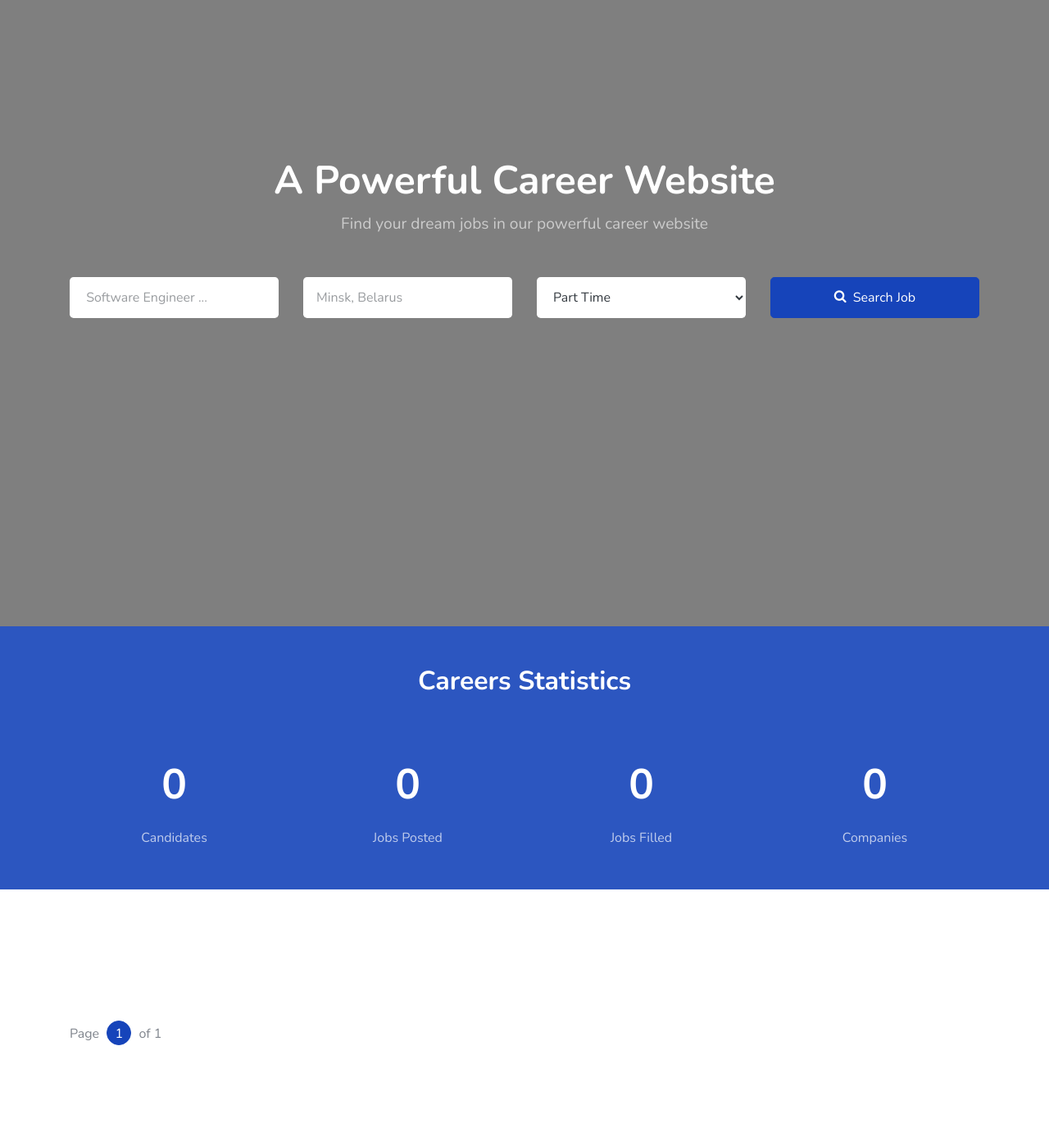
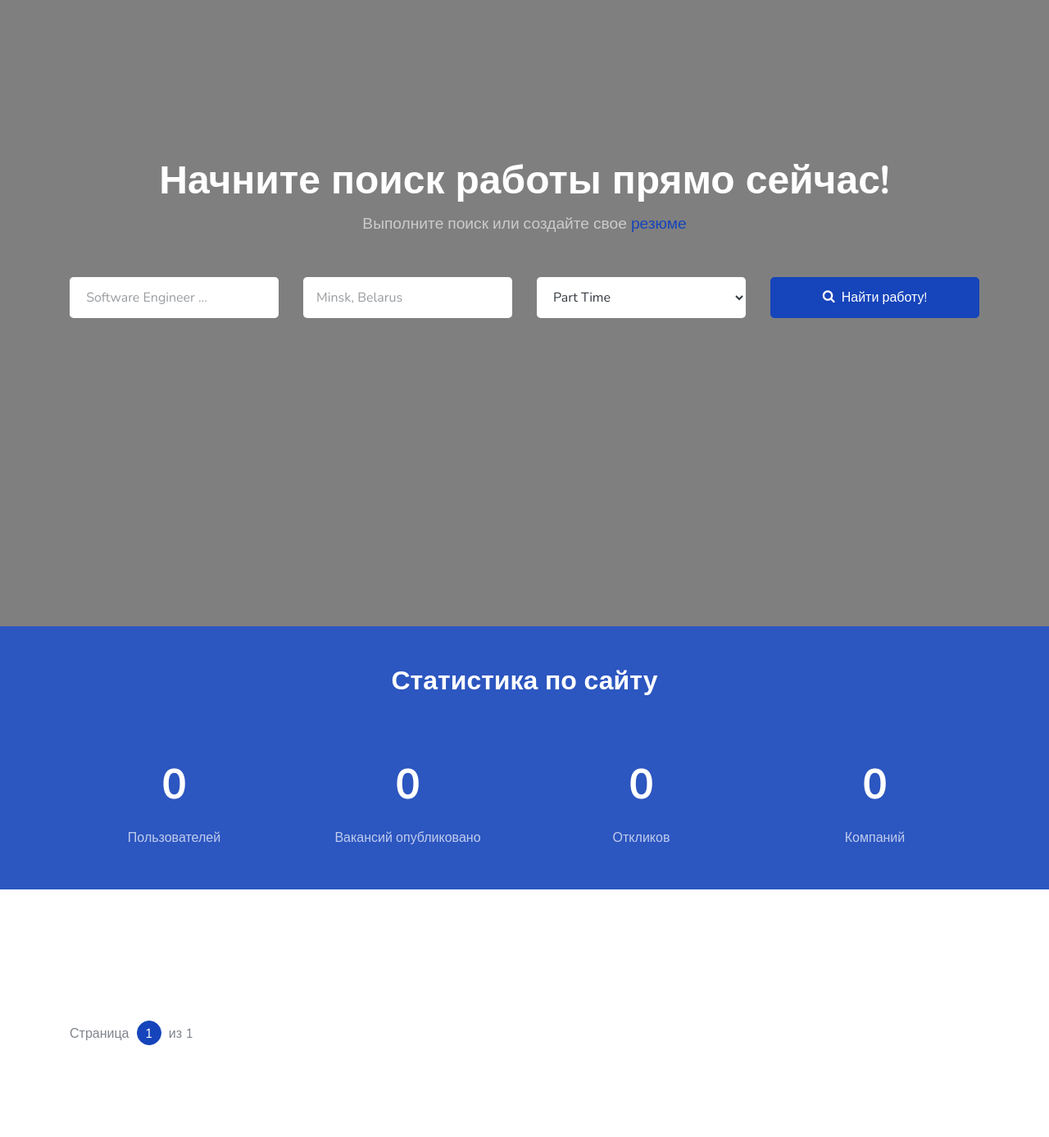
Before and after one commit to letuwwa/job_portal, a Django app: page / in a window 1280 px wide. Shown: the part 136-1523 px from the top of the page at 82% size. Run offline with Django 3.2, Linux system fonts and the light colour scheme; data comes from the database, SQL or seed files in the repository; both versions use the stored data as it was after the commit; data that the repository does not hold is empty; some libraries are stand-ins or nearby versions; some web fonts are replaced.

Commit message:
commit #5 refactoring

```diff
--- a/jobs/urls.py
+++ b/jobs/urls.py
@@ -6,7 +6,7 @@ app_name = 'jobs'
 
 urlpatterns = [
     path('contact/', contact, name='contact'),
-    path('about/', about_us, name='about'),
+    path('cvs/', all_cv, name='cvs'),
     path('job-post/', job_post, name='job-post'),
     path('job-listing/', job_listing, name='job-listing'),
     path('job-single/<int:id>/', job_single, name='job-single'),
--- a/jobs/views.py
+++ b/jobs/views.py
@@ -30,8 +30,8 @@ def home(request):
     return render(request, "home.html", context)
 
 
-def about_us(request):
-    return render(request, "jobs/about_us.html", {})
+def all_cv(request):
+    return render(request, "jobs/all_csv.html", {})
 
 
 def contact(request):
--- a/templates/accounts/employee_signup.html
+++ b/templates/accounts/employee_signup.html
@@ -1,6 +1,8 @@
 {% extends 'base.html' %}
 {% load crispy_forms_filters %}
 {% load static %}
+
+
 {% block content %}
     <section class="home-section section-hero inner-page overlay bg-image" id="home-section">
         <div class="container">
--- a/templates/home.html
+++ b/templates/home.html
@@ -8,8 +8,8 @@
         <div class="row align-items-center justify-content-center">
           <div class="col-md-12">
             <div class="mb-5 text-center">
-              <h1 class="text-white font-weight-bold">A Powerful Career Website </h1>
-              <p>Find your dream jobs in our powerful career website </p>
+              <h1 class="text-white font-weight-bold">Начните поиск работы прямо сейчас!</h1>
+              <p>Выполните поиск или создайте свое <a href="{% url 'jobs:cvs' %}">резюме</a></p>
             </div>
             <form id="job-main-form" method="get" action="{% url 'jobs:search' %}" class="search-jobs-form">
               <div class="row mb-5">
@@ -30,22 +30,20 @@
 
 
                 <div class="col-12 col-sm-6 col-md-6 col-lg-3 mb-4 mb-lg-0">
-                  <button type="submit" class="btn btn-primary btn-lg btn-block text-white btn-search"><span class="icon-search icon mr-2"></span>Search Job</button>
+                  <button type="submit" class="btn btn-primary btn-lg btn-block text-white btn-search"><span class="icon-search icon mr-2"></span>Найти работу!</button>
                 </div>
               </div>
             </form>
           </div>
         </div>
       </div>
-
-
     </section>
 
     <section class="py-5 bg-image overlay-primary fixed overlay">
       <div class="container">
         <div class="row mb-5 justify-content-center">
           <div class="col-md-7 text-center">
-            <h2 class="section-title mb-2 text-white">Careers Statistics</h2>
+            <h2 class="section-title mb-2 text-white">Статистика по сайту</h2>
             <p class="lead text-white"></p>
           </div>
         </div>
@@ -55,30 +53,29 @@
             <div class="d-flex align-items-center justify-content-center mb-2">
               <strong class="number" data-number="{{ candidates }}">0</strong>
             </div>
-            <span class="caption">Candidates</span>
+            <span class="caption">Пользователей</span>
           </div>
 
           <div class="col-6 col-md-6 col-lg-3 mb-5 mb-lg-0">
             <div class="d-flex align-items-center justify-content-center mb-2">
               <strong class="number" data-number="{{ job_qs }}"> 0 </strong>
             </div>
-            <span class="caption"> Jobs Posted</span>
+            <span class="caption">Вакансий опубликовано</span>
           </div>
 
           <div class="col-6 col-md-6 col-lg-3 mb-5 mb-lg-0">
             <div class="d-flex align-items-center justify-content-center mb-2">
               <strong class="number" data-number="">0</strong>
             </div>
-            <span class="caption">Jobs Filled</span>
+            <span class="caption">Откликов</span>
           </div>
 
           <div class="col-6 col-md-6 col-lg-3 mb-5 mb-lg-0">
             <div class="d-flex align-items-center justify-content-center mb-2">
               <strong class="number" data-number="{{ company_name }}">0</strong>
             </div>
-            <span class="caption">Companies</span>
+            <span class="caption">Компаний</span>
           </div>
-
 
         </div>
       </div>
@@ -118,7 +115,7 @@
               <a  href="?page={{ query.previous_page_number }}" class="prev">Previous</a>
               {% endif %}
               <div class="d-inline-block">
-                Page <a href="#" class="active">{{ query.number }}</a> of  {{ query.paginator.num_pages }}
+                Страница <a href="#" class="active">{{ query.number }}</a> из {{ query.paginator.num_pages }}
               </div>
               {% if query.has_next %}
               <a href="?page={{ query.next_page_number }}" class="next">Next</a>
--- a/templates/navbar.html
+++ b/templates/navbar.html
@@ -7,7 +7,7 @@
         <ul class="site-menu js-clone-nav d-none d-xl-block ml-0 pl-0">
           <li><a href="{% url 'home' %}" class="nav-link active">Главная</a></li>
           <li><a href="{% url 'jobs:job-listing' %}">Все вакансии</a></li>
-          <li><a href="{% url 'jobs:about' %}">Резюме</a></li>
+          <li><a href="{% url 'jobs:cvs' %}">Резюме</a></li>
           <li><a href="{% url 'jobs:contact' %}">Контакты</a></li>
             {% if request.user.is_authenticated %}
                 <li><a href="{% url 'accounts:logout' %}">Выйти</a></li>
@@ -24,8 +24,7 @@
             <a class="nav-link dropdown-toggle" data-toggle="dropdown" href="#" role="button" aria-haspopup="True" aria-expanded="false">
               {{request.user.first_name}} {{request.user.last_name}}</a>
             <div class="dropdown-menu">
-              <a class="dropdown-item" href="{% url 'accounts:logout' %}">Logout</a>
-
+              <a class="dropdown-item" href="{% url 'accounts:logout' %}">Выход</a>
             </div>
           </li>
           </ul>
```
Also changed, not shown: templates/jobs/services.html (deleted, +0 -127 lines), db.sqlite3, templates/jobs/all_csv.html (renamed from templates/jobs/about_us.html).
